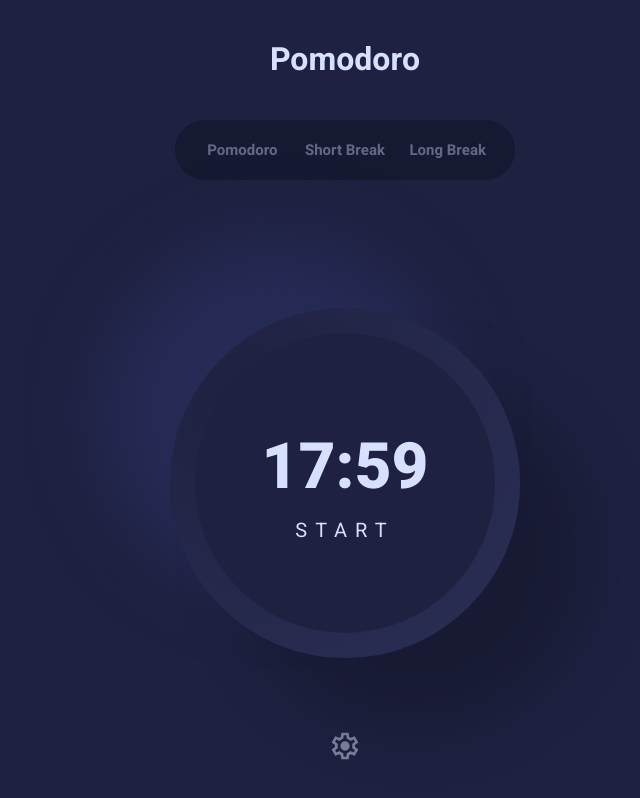
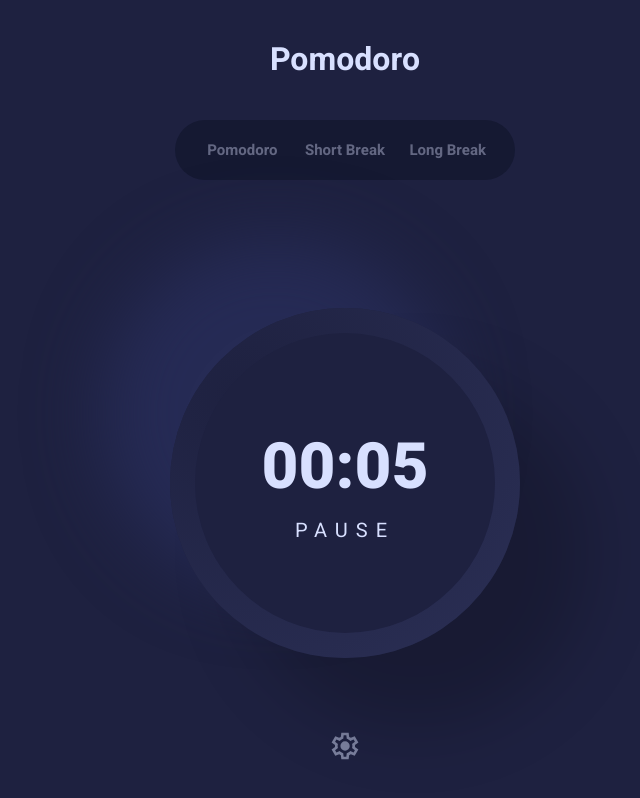
Before and after one commit to NgirfanulMangali/Pomobro-app, a website: page src/index.html in a window 1280 px wide. Both pictures are taken after a click on the button "START". Shown: the whole page, without its empty margins (295-935 px from the left). Drawn offline with Linux system fonts and the light colour scheme.

Commit message:
create function timer

```diff
--- a/script/index.js
+++ b/script/index.js
@@ -1,11 +1,49 @@
-const gear = document.getElementById('setting');
-gear.addEventListener('click', () => {
-    const modalPopUp = document.getElementById('modal');
-    modalPopUp.classList.remove('hidden');
+// this popup setting button
+document.getElementById('setting').addEventListener('click', () => {
+    document.getElementById('modal').classList.remove('hidden');
+
 });
 
-const close = document.getElementById('close');
-close.addEventListener('click', () => {
-    const modalPopUp = document.getElementById('modal');
-    modalPopUp.classList.add('hidden');
+// this popup close button
+document.getElementById('close').addEventListener('click', () => {
+    document.getElementById('modal').classList.add('hidden');
+
 })
+
+
+// timer
+
+let timer;
+let timeLift = 0.1 * 60;
+let isRunning = false;
+
+function updateTimer() {
+    const minutes = Math.floor(timeLift / 60).toString().padStart(2, "0");
+    const seconds = Math.floor(timeLift % 60).toString().padStart(2, "0");
+
+    if (timeLift > 0) {
+        timeLift--;
+    } else {
+        clearInterval(timer);
+        alert('the timer done!');
+
+    }
+
+    document.getElementById("numberTimer").innerText = (`${minutes}:${seconds}`)
+
+}
+// Start Button
+document.getElementById("start").addEventListener(
+    'click', () => {
+        if (!isRunning) {
+            timer = setInterval(updateTimer, 1000);
+            isRunning = true;
+            document.getElementById("start").innerHTML = "PAUSE";
+        } else {
+            clearInterval(timer);
+            isRunning = false;
+            document.getElementById("start").innerHTML = "START";
+        }
+
+    }
+)
--- a/src/index.html
+++ b/src/index.html
@@ -4,6 +4,7 @@
     <meta charset="UTF-8" />
     <meta name="viewport" content="width=device-width, initial-scale=1.0" />
     <link href="/src/output.css" rel="stylesheet" />
+
     <title>Pomobro</title>
   </head>
   <body class="bg-darkblue-1E font-Heebo box-border p-0 m-0">
@@ -14,14 +15,14 @@
           <p class="font-bold text-M-15 text-gray-63 hover:text-brown-3B hover:bg-young-orange w-[110px] h-[40px] rounded-[30px] flex justify-center items-center">Long Break</p>
         </div>
 
-        <!--Timer Logo-->
+        <!--Timer Section-->
         <div class="mx-auto mt-32 w-[350px] h-[350px] rounded-full items-center bg-radial-[at_20%_25%] from-darkblue-1E      to-darkblue-29 to-85% shadow-white-black relative">
           <div class="absolute inset-0 m-auto w-[300px] h-[300px] rounded-full bg-darkblue-1E">
             <div class="flex flex-col justify-center items-center h-full">
-                <span class=" font-extrabold text-white-8D text-M-64">
+                <span class=" font-extrabold text-white-8D text-M-64" id="numberTimer">
                 17:59
                 </span>
-                <button class="text-white-8D text-M-20 font-mediums tracking-[0.4em]">
+                <button class="text-white-8D text-M-20 font-mediums tracking-[0.4em]" id="start">
                 START
                 </button>
             </div>
@@ -120,6 +121,7 @@
       </div>
 
 
-      <script src="/script/index.js"></script>
+      <script src="/script/index.js">
+      </script>
   </body>
 </html>
```
Also changed, not shown: src/output.css.
